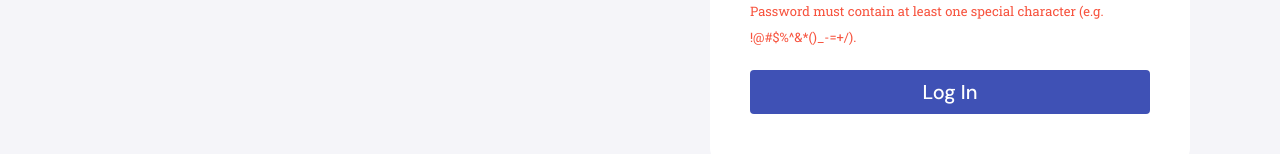
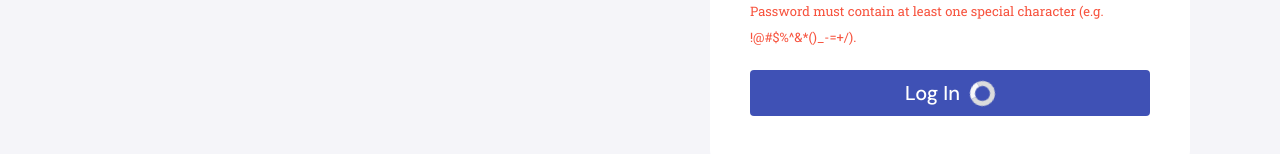
Before and after one commit to sashkajanevska/DailyDone-App, a React (Create React App) app in the folder fe-app/: page / in a window 1280 px wide. Both pictures are taken after typing "name@example.com", "Sample123" into the empty fields and a click on the button "Log In". Shown: the part 450-604 px from the top of the page. Built offline with nearby package versions, Linux system fonts and the light colour scheme.

Commit message:
btns updated

```diff
--- a/fe-app/src/authPage/components/LoginForm.jsx
+++ b/fe-app/src/authPage/components/LoginForm.jsx
@@ -12,6 +12,7 @@ export default function LoginForm({ styles }) {
     password: "",
   });
   const [loginError, setLoginError] = useState("");
+  const [isLoading, setIsLoading] = useState(false);
   const [isVisible, setIsVisible] = useState(false);
   const { isDarkTheme } = useContext(ThemeContext);
   const { setUser } = useContext(UserContext);
@@ -28,10 +29,13 @@ export default function LoginForm({ styles }) {
 
       localStorage.setItem("userData", JSON.stringify(userData));
       setUser(userData.jwt);
+      setIsLoading(false);
       setLoginCredentials({ email: "", password: "" });
       setLoginError("");
     } catch (error) {
       let message = handleErrorMessage(error);
+
+      setIsLoading(false);
       setLoginError(message);
     }
   };
@@ -43,6 +47,7 @@ export default function LoginForm({ styles }) {
       noValidate={true}
       onSubmit={(e) => {
         e.preventDefault(e);
+        setIsLoading(true);
         handleAuthFormSubmit(loginCredentials, setLoginError, login);
       }}
     >
@@ -94,7 +99,9 @@ export default function LoginForm({ styles }) {
       </div>
 
       <div className={styles["login-btn"]}>
-        <button type="submit">Log In</button>
+        <button type="submit">
+          Log In {isLoading && <p className={styles["loading"]}></p>}
+        </button>
       </div>
     </form>
   );
--- a/fe-app/src/authPage/components/RegisterForm.jsx
+++ b/fe-app/src/authPage/components/RegisterForm.jsx
@@ -13,6 +13,7 @@ export default function RegisterForm({ styles }) {
     password: "",
   });
   const [registerError, setRegisterError] = useState("");
+  const [isLoading, setIsLoading] = useState(false);
   const [isVisible, setIsVisible] = useState(false);
   const { isDarkTheme } = useContext(ThemeContext);
   const { setUser } = useContext(UserContext);
@@ -29,10 +30,13 @@ export default function RegisterForm({ styles }) {
 
       localStorage.setItem("userData", JSON.stringify(userData));
       setUser(userData.jwt);
+      setIsLoading(false);
       setRegisterCredentials({ username: "", email: "", password: "" });
       setRegisterError("");
     } catch (error) {
       let message = handleErrorMessage(error);
+
+      setIsLoading(false);
       setRegisterError(message);
     }
   };
@@ -44,6 +48,7 @@ export default function RegisterForm({ styles }) {
       noValidate={true}
       onSubmit={(e) => {
         e.preventDefault();
+        setIsLoading(true);
         handleAuthFormSubmit(registerCredentials, setRegisterError, register);
       }}
     >
@@ -109,7 +114,9 @@ export default function RegisterForm({ styles }) {
       </div>
 
       <div className={styles["register-btn"]}>
-        <button type="submit">Sign Up</button>
+        <button type="submit">
+          Sign Up {isLoading && <p className={styles["loading"]}></p>}
+        </button>
       </div>
     </form>
   );
--- a/fe-app/src/authPage/styles/AuthPage.module.css
+++ b/fe-app/src/authPage/styles/AuthPage.module.css
@@ -7,6 +7,12 @@
   }
   100% {
     opacity: 1;
+  }
+}
+
+@keyframes spin {
+  to {
+    transform: rotate(360deg);
   }
 }
 
@@ -208,7 +214,11 @@
 .login-btn button,
 .register-btn button {
   width: 100%;
-  font: 500 20px/42px "DM Sans", sans-serif;
+  display: flex;
+  justify-content: center;
+  align-items: center;
+  padding: 0;
+  font: 500 20px/46px "DM Sans", sans-serif;
   border: none;
   border-radius: 4px;
   color: #fff;
@@ -230,6 +240,16 @@
 
 .register-btn button:hover {
   background-color: #a1cf4c;
+}
+
+.loading {
+  width: 25px;
+  height: 25px;
+  margin: auto 0 auto 10px;
+  border: 5px solid #dbdcdd;
+  border-top-color: #f9f9f9;
+  border-radius: 50%;
+  animation: spin 1s linear infinite;
 }
 
 @media (max-width: 1399px) {
--- a/fe-app/src/todosPage/styles/Main.module.css
+++ b/fe-app/src/todosPage/styles/Main.module.css
@@ -7,7 +7,7 @@
 .todos-main {
   display: flex;
   width: calc(100% - 460px);
-  min-height: 100vh;
+  min-height: calc(100vh -100px);
 }
 
 .todos-container {
@@ -218,6 +218,12 @@
   }
 }
 
+@media only screen and (min-width: 1024px) and (max-height: 799px) {
+  .todos-main {
+    min-height: calc(100vh - 80px);
+  }
+}
+
 @media (max-width: 991px) {
   .todos-main {
     width: 100%;
@@ -225,6 +231,10 @@
 }
 
 @media (max-width: 575px) {
+  .todos-main {
+    min-height: calc(100vh - 70px);
+  }
+
   .todos-container {
     margin: 0;
   }
```
